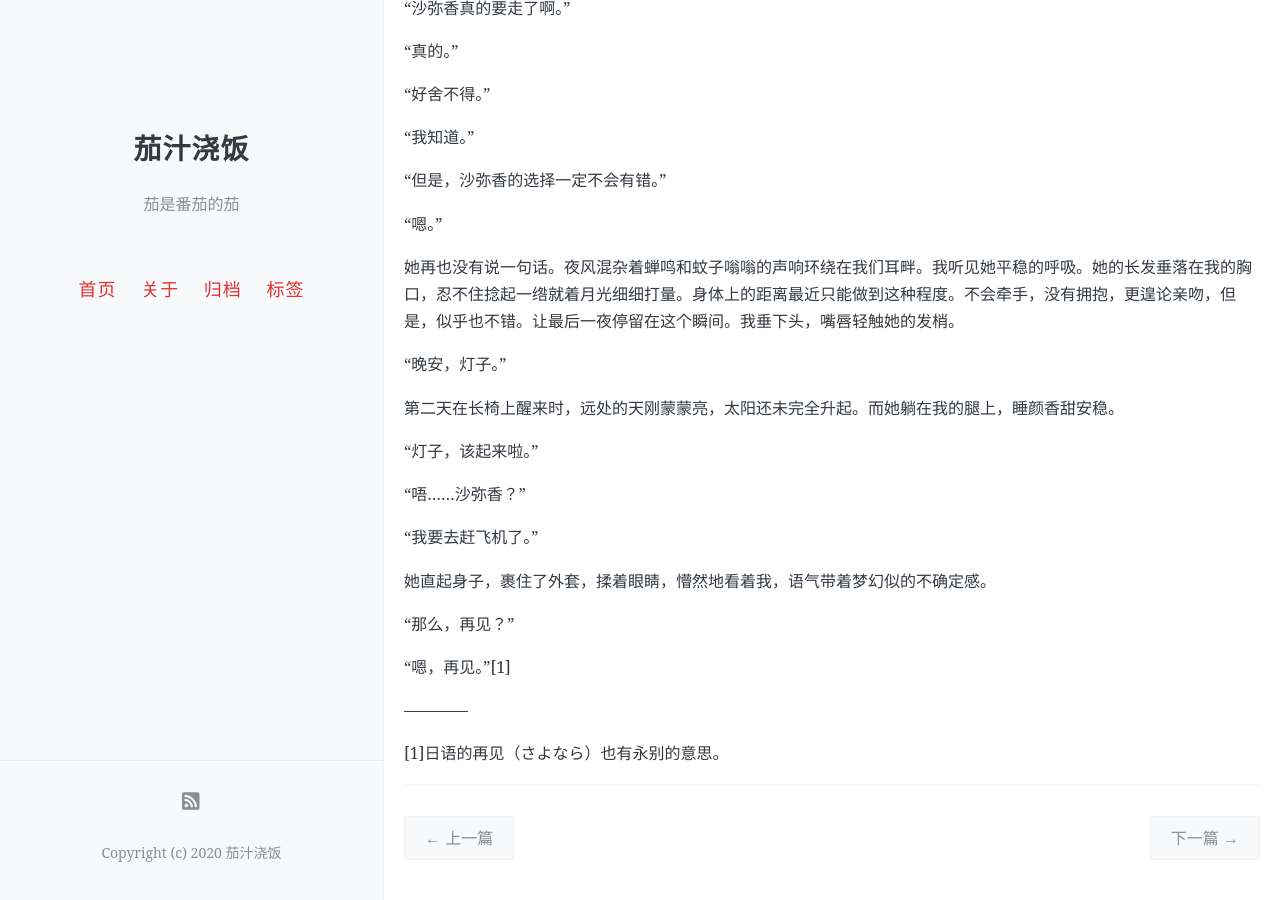
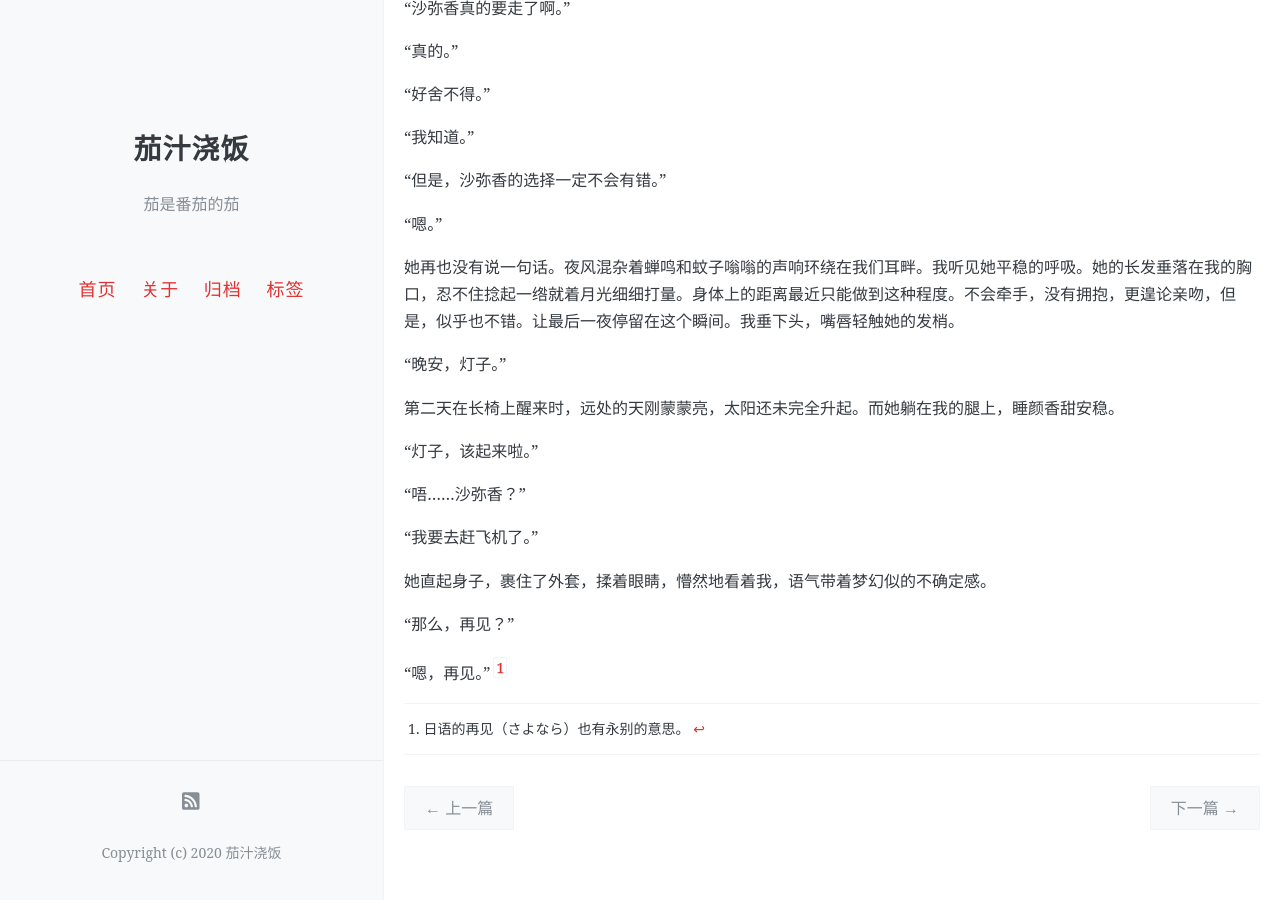
Before and after one commit to onemorebluemoon/ketchup, a Jekyll site: the page built from _posts/2019-05-06-syk3.md, in a window 1280 px wide and 900 px high, scrolled down 5587 px. Built offline with Jekyll 4.4.1, drawn with Linux system fonts in a browser that asks for light colours; comment, search, counter and statistics services are not loaded; after the commit the page ends 6458 px from its top, so only the background shows below that.

Commit message:
Update 2019-05-06-syk3.md

```diff
--- a/_posts/2019-05-06-syk3.md
+++ b/_posts/2019-05-06-syk3.md
@@ -221,8 +221,6 @@ comments: true
 
 “那么，再见？”
 
-“嗯，再见。”[1]
+“嗯，再见。”[^1]
 
-————
-
-[1]日语的再见（さよなら）也有永别的意思。
+[^1]:日语的再见（さよなら）也有永别的意思。
```
